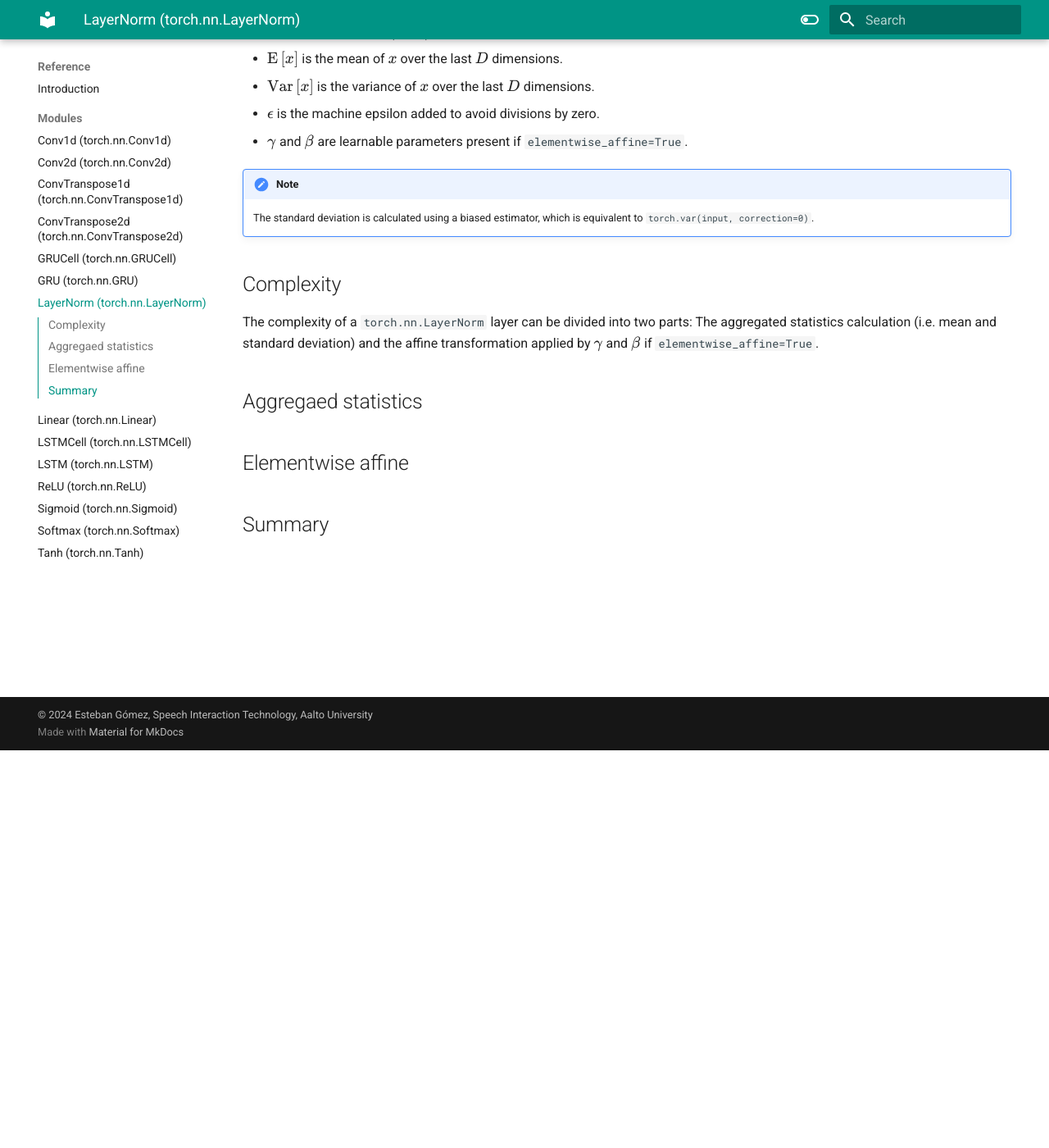
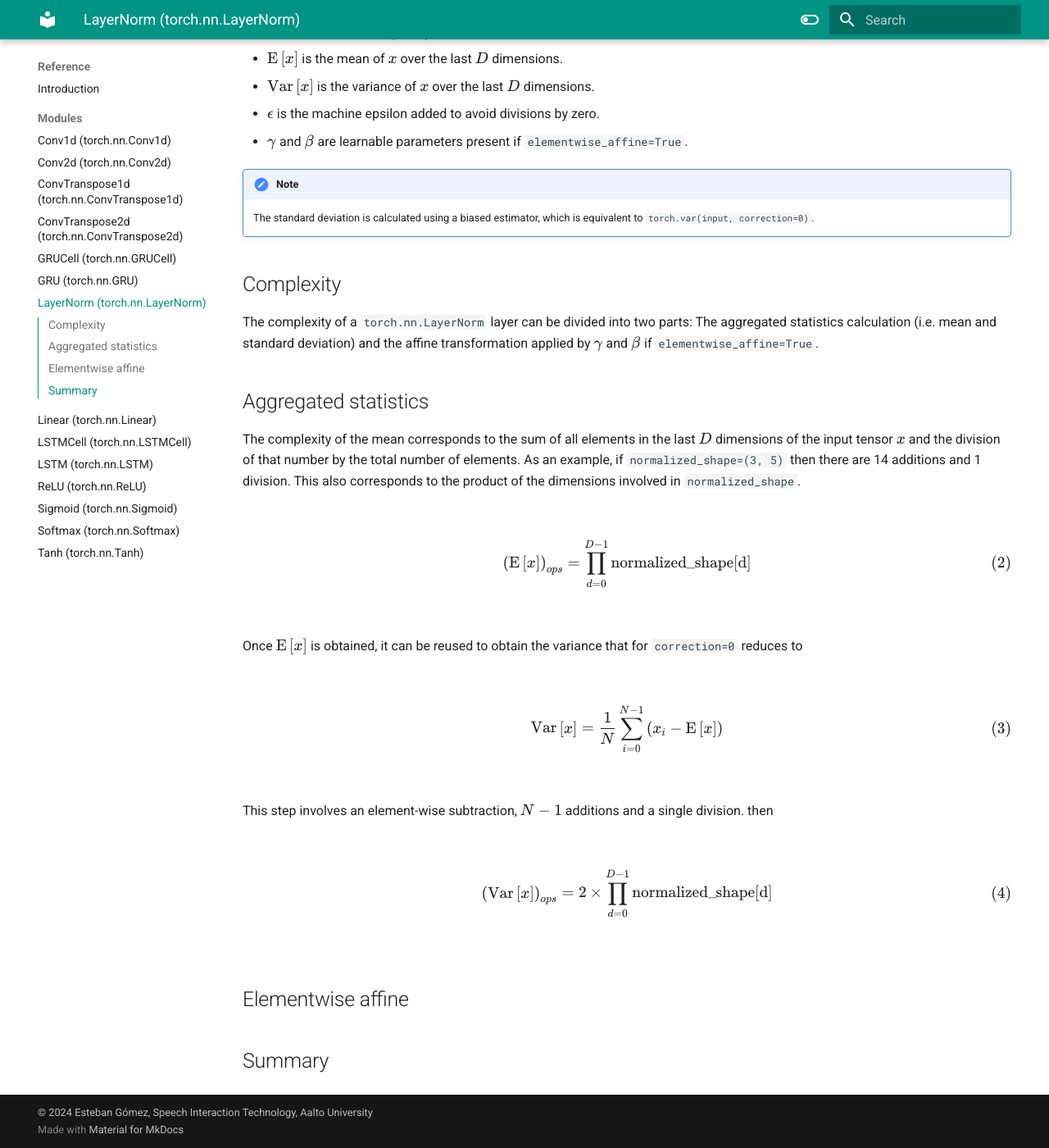
Before and after one commit to eagomez2/moduleprofiler, an MkDocs documentation site: the page built from docs/modules/layernorm.md, in a window 1280 px wide and 1400 px high, scrolled down 485 px. Shown: the whole window at 82% size. Built offline with MkDocs 1.6.1 and Material for MkDocs 9.7.7, drawn with Linux system fonts in a browser that asks for light colours; comment, search, counter and statistics services are not loaded.

```diff
--- a/docs/modules/layernorm.md
+++ b/docs/modules/layernorm.md
@@ -22,7 +22,31 @@
 ## Complexity
 The complexity of a `torch.nn.LayerNorm` layer can be divided into two parts: The aggregated statistics calculation (i.e. mean and standard deviation) and the affine transformation applied by $\gamma$ and $\beta$ if `elementwise_affine=True`.
 
-## Aggregaed statistics
+## Aggregated statistics
+The complexity of the mean corresponds to the sum of all elements in the last $D$ dimensions of the input tensor $x$ and the division of that number by the total number of elements. As an example, if `normalized_shape=(3, 5)` then there are 14 additions and 1 division. This also corresponds to the product of the dimensions involved in `normalized_shape`.
+
+$$
+\begin{equation}
+    \left(\text{E}\left[x\right]\right)_{ops} = \prod_{d=0}^{D-1}\text{normalized\_shape}[\text{d}]
+\end{equation}
+$$
+
+Once $\text{E}\left[x\right]$ is obtained, it can be reused to obtain the variance that for `correction=0` reduces to
+
+$$
+\begin{equation}
+    \text{Var}\left[x\right] = \frac{1}{N}\sum_{i=0}^{N-1}\left(x_i-\text{E}\left[x\right]\right)
+\end{equation}
+$$
+
+This step involves an element-wise subtraction, $N-1$ additions and a single division. then
+
+$$
+\begin{equation}
+    \left(\text{Var}\left[x\right]\right)_{ops} = 2\times\prod_{d=0}^{D-1}\text{normalized\_shape}[\text{d}]
+\end{equation}
+$$
+
 
 
 ## Elementwise affine
```
Also changed, not shown: 1 other file.
